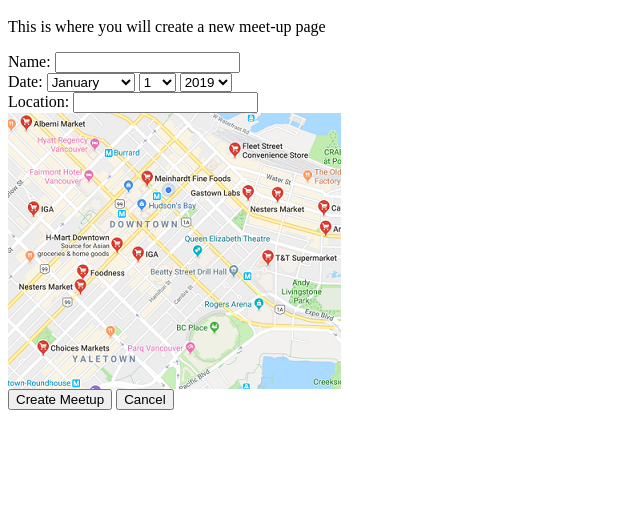
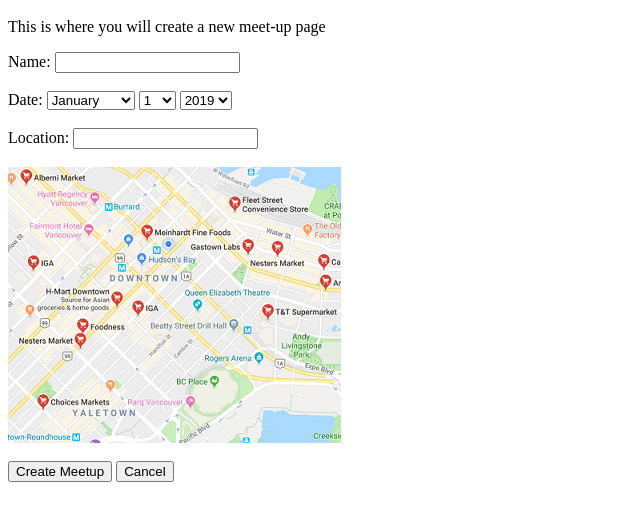
Before and after one commit to Tmay98/Project1930, a plain HTML site: page create_meetup.html in a window 1280 px wide. Shown: the part 48-568 px from the top of the page, without its empty margins (0-640 px from the left). Drawn offline with Linux system fonts and the light colour scheme.

Commit message:
Fixed spacing

```diff
--- a/create_meetup.html
+++ b/create_meetup.html
@@ -11,7 +11,7 @@
     <h1>Create Meetup</h1>
     <p>This is where you will create a new meet-up page</p>
     <form>
-        Name: <input type="text" name="MeetupName"><br>
+        Name: <input type="text" name="MeetupName"><br><br>
         Date: <select name="month">
             <option value="January">January</option>
             <option value="February">February</option>
@@ -62,9 +62,9 @@
         <select name="year">
             <option value="2019">2019</option>
             <option value="2020">2020</option>
-        </select><br>
-            Location: <input type="text" name="Location"><br>
-            <image src="images/map.png" alt="map"><br>
+        </select><br><br>
+            Location: <input type="text" name="Location"><br><br>
+            <image src="images/map.png" alt="map"><br><br>
                 <input type="submit" value="Create Meetup">
                 <button>Cancel</button>
     </form>
```
